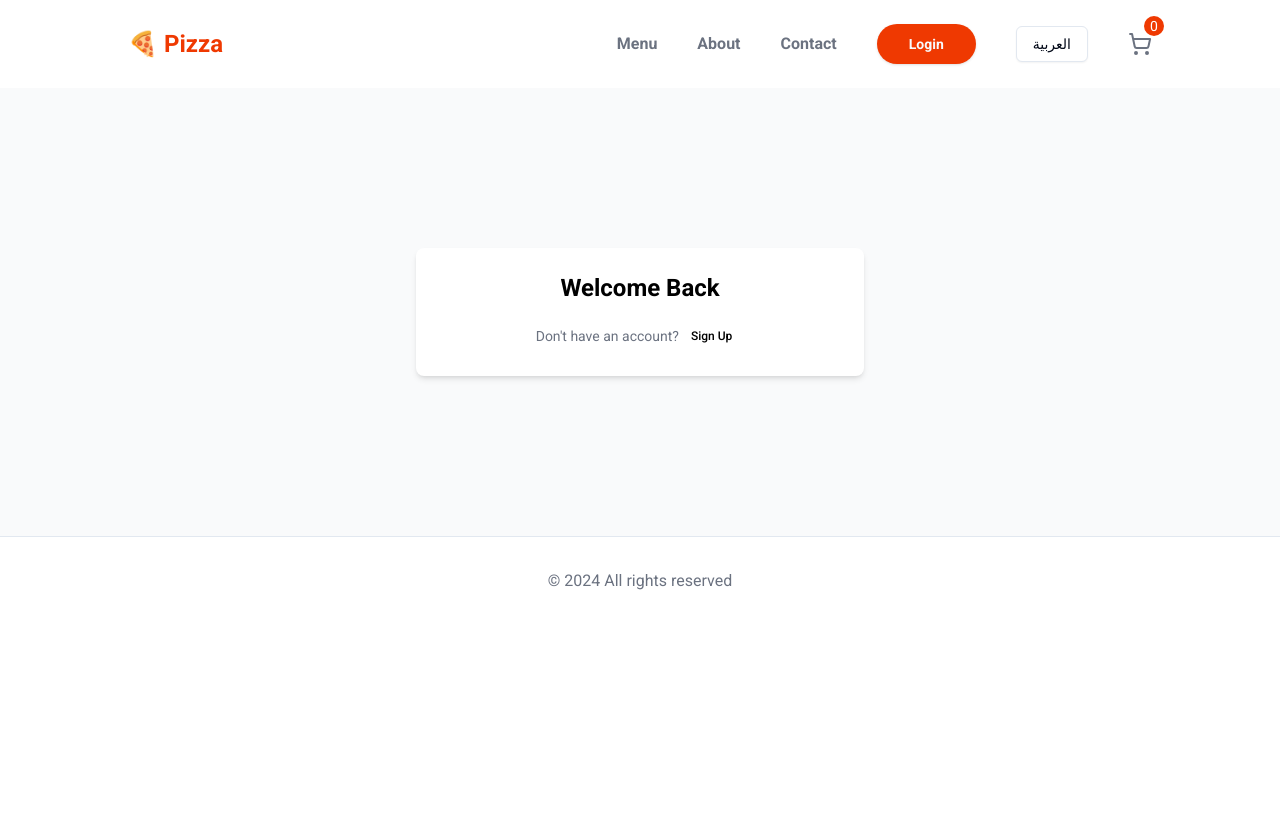
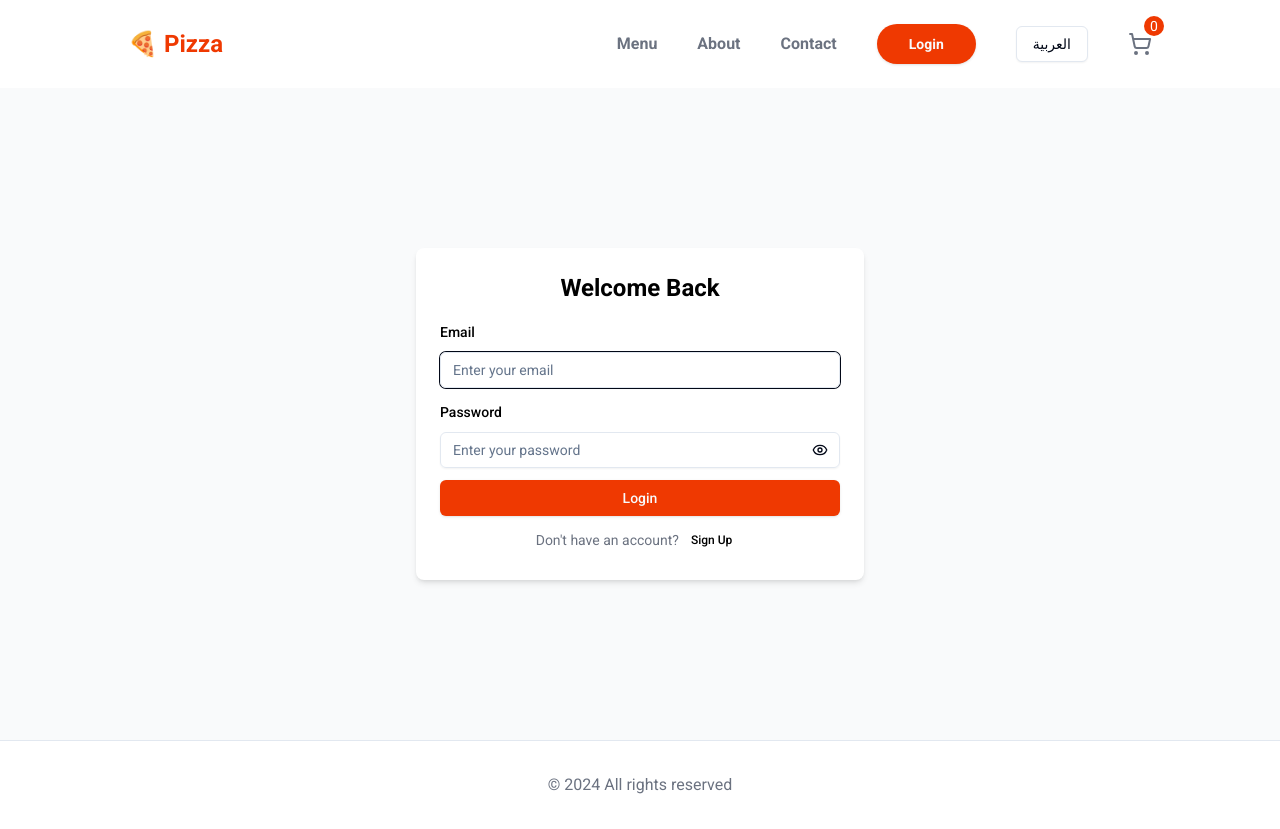
Before and after one commit to EslamK-hub/Food, a Next.js app: page /en/auth/signin in a window 1280 px wide. Before the commit the page ends 800 px from the top, so only its background shows below. Built offline with nearby package versions, Linux system fonts and the light colour scheme.

Commit message:
Build useFormFields Hook

```diff
--- /dev/null
+++ b/src/app/[locale]/auth/signin/_components/Form.tsx
@@ -0,0 +1,26 @@
+"use client";
+
+import FormFields from "@/components/form-fields/form-fields";
+import { Button } from "@/components/ui/button";
+import { Pages } from "@/constants/enums";
+import useFormFields from "@/hooks/useFormFields";
+import { IFormField } from "@/types/app";
+
+export default function Form() {
+    const { getFormFields } = useFormFields({
+        slug: Pages.LOGIN,
+        translations: {},
+    });
+    return (
+        <form>
+            {getFormFields().map((field: IFormField) => (
+                <div key={field.name} className="mb-3">
+                    <FormFields {...field} error={{}} />
+                </div>
+            ))}
+            <Button type="submit" className="w-full">
+                Login
+            </Button>
+        </form>
+    );
+}
--- a/src/app/[locale]/auth/signin/page.tsx
+++ b/src/app/[locale]/auth/signin/page.tsx
@@ -2,6 +2,7 @@ import { buttonVariants } from "@/components/ui/button";
 import { Pages, Routes } from "@/constants/enums";
 import { getCurrentLocale } from "@/lib/getCurrentLocale";
 import Link from "next/link";
+import Form from "./_components/Form";
 
 export default async function SigninPage() {
     const locale = await getCurrentLocale();
@@ -13,7 +14,7 @@ export default async function SigninPage() {
                         <h2 className="text-2xl font-semibold text-center text-black mb-4">
                             Welcome Back
                         </h2>
-                        <form />
+                        <Form />
                         <p className="mt-2 flex items-center justify-center text-accent text-sm">
                             <span>Don&apos;t have an account?</span>
                             <Link
--- /dev/null
+++ b/src/components/form-fields/checkbox.tsx
@@ -0,0 +1,29 @@
+import { IFormField } from "@/types/app";
+import { Label } from "../ui/label";
+import { Checkbox as ShadCnCheckbox } from "../ui/checkbox";
+
+interface Props {
+    onClick?: () => void;
+    checked?: boolean;
+    label?: IFormField["label"];
+    name?: IFormField["name"];
+}
+
+const Checkbox = ({ label, name, checked, onClick }: Props) => {
+    return (
+        <div className="text-accent flex items-center gap-2">
+            <ShadCnCheckbox
+                type="button"
+                id={name}
+                name={name}
+                onClick={onClick}
+                checked={checked}
+            />
+            <Label htmlFor={name} className="text-sm font-normal">
+                {label}
+            </Label>
+        </div>
+    );
+};
+
+export default Checkbox;
--- /dev/null
+++ b/src/components/form-fields/form-fields.tsx
@@ -0,0 +1,32 @@
+import { InputTypes } from "@/constants/enums";
+import TextField from "./text-field";
+import PasswordField from "./password-field";
+import { IFormField } from "@/types/app";
+import Checkbox from "./checkbox";
+
+interface Props extends IFormField {
+    error: any;
+}
+
+const FormFields = (props: Props) => {
+    const { type } = props;
+    const renderField = (): React.ReactNode => {
+        if (type === InputTypes.EMAIL || type === InputTypes.TEXT) {
+            return <TextField {...props} />;
+        }
+
+        if (type === InputTypes.PASSWORD) {
+            return <PasswordField {...props} />;
+        }
+
+        if (type === InputTypes.CHECKBOX) {
+            return <Checkbox {...props} />;
+        }
+
+        return <TextField {...props} />;
+    };
+
+    return <>{renderField()}</>;
+};
+
+export default FormFields;
--- /dev/null
+++ b/src/components/form-fields/password-field.tsx
@@ -0,0 +1,87 @@
+import { IFormField } from "@/types/app";
+import { useState } from "react";
+import { Input } from "../ui/input";
+import { Label } from "../ui/label";
+import { EyeIcon, EyeOffIcon } from "lucide-react";
+import { useParams } from "next/navigation";
+import { Languages } from "@/constants/enums";
+
+interface Props extends IFormField {
+    error: any;
+}
+interface IState {
+    showPassword: boolean;
+}
+
+const INITIAL_STATE: IState = { showPassword: false };
+
+const PasswordField = ({
+    label,
+    name,
+    placeholder,
+    disabled,
+    autoFocus,
+    error,
+    defaultValue,
+}: Props) => {
+    const [state, setState] = useState(INITIAL_STATE);
+    const { showPassword } = state;
+    const { locale } = useParams();
+    const handleClickShowPassword = () =>
+        setState((prevState) => ({
+            ...prevState,
+            showPassword: !prevState.showPassword,
+        }));
+
+    const handleMouseDownPassword = (
+        event: React.MouseEvent<HTMLButtonElement>
+    ) => {
+        event.preventDefault();
+    };
+
+    return (
+        <div className="space-y-2">
+            <Label htmlFor={name} className="capitalize text-black">
+                {label}
+            </Label>
+            <div className="relative flex items-center">
+                <Input
+                    type={showPassword ? "text" : "password"}
+                    placeholder={placeholder}
+                    disabled={disabled}
+                    autoFocus={autoFocus}
+                    autoComplete="off"
+                    name={name}
+                    id={name}
+                    defaultValue={defaultValue}
+                />
+
+                <button
+                    type="button"
+                    onClick={handleClickShowPassword}
+                    onMouseDown={handleMouseDownPassword}
+                    className={`absolute ${
+                        locale === Languages.ARABIC ? "left-3" : "right-3"
+                    }`}
+                >
+                    {showPassword ? (
+                        <EyeOffIcon className="h-4 w-4" />
+                    ) : (
+                        <EyeIcon className="h-4 w-4" />
+                    )}
+                </button>
+            </div>
+            {error && error[name] && (
+                <p
+                    className={`text-accent mt-2 text-sm font-medium ${
+                        error[name] ? "text-destructive" : ""
+                    }`}
+                >
+                    {error[name]}
+                </p>
+            )}
+        </div>
+    );
+};
+
+export default PasswordField;
--- /dev/null
+++ b/src/components/form-fields/text-field.tsx
@@ -0,0 +1,48 @@
+import { IFormField } from "@/types/app";
+import { Input } from "../ui/input";
+import { Label } from "../ui/label";
+
+interface Props extends IFormField {
+    error: any;
+}
+
+const TextField = ({
+    label,
+    name,
+    type,
+    placeholder,
+    disabled,
+    autoFocus,
+    error,
+    defaultValue,
+    readOnly,
+}: Props) => {
+    return (
+        <div className="space-y-2">
+            <Label htmlFor={name} className="capitalize text-black mb-2">
+                {label}
+            </Label>
+            <Input
+                type={type}
+                placeholder={placeholder}
+                disabled={disabled}
+                autoFocus={autoFocus}
+                name={name}
+                id={name}
+                defaultValue={defaultValue}
+                readOnly={readOnly}
+            />
+            {error && error[name] && (
+                <p
+                    className={`text-accent mt-2 text-sm font-medium ${
+                        error[name] ? "text-destructive" : ""
+                    }`}
+                >
+                    {error[name]}
+                </p>
+            )}
+        </div>
+    );
+};
+
+export default TextField;
--- /dev/null
+++ b/src/hooks/useFormFields.ts
@@ -0,0 +1,66 @@
+import { Pages } from "@/constants/enums";
+import { IFormField, IFormFieldsVariables } from "@/types/app";
+
+interface Props extends IFormFieldsVariables {
+    translations: any;
+}
+
+export default function useFormFields({ slug, translations }: Props) {
+    const loginFields = (): IFormField[] => [
+        {
+            label: "Email",
+            name: "email",
+            type: "email",
+            placeholder: "Enter your email",
+            autoFocus: true,
+        },
+        {
+            label: "Password",
+            name: "password",
+            type: "password",
+            placeholder: "Enter your password",
+        },
+    ];
+
+    const signupFields = (): IFormField[] => [
+        {
+            label: translations.auth.register.name.label,
+            name: "name",
+            type: "text",
+            placeholder: translations.auth.register.name.placeholder,
+            autoFocus: true,
+        },
+        {
+            label: translations.auth.register.email.label,
+            name: "email",
+            type: "email",
+            placeholder: translations.auth.register.email.placeholder,
+        },
+        {
+            label: translations.auth.register.password.label,
+            name: "password",
+            type: "password",
+            placeholder: translations.auth.register.password.placeholder,
+        },
+        {
+            label: translations.auth.register.confirmPassword.label,
+            name: "confirmPassword",
+            type: "password",
+            placeholder: translations.auth.register.confirmPassword.placeholder,
+        },
+    ];
+
+    const getFormFields = (): IFormField[] => {
+        switch (slug) {
+            case Pages.LOGIN:
+                return loginFields();
+            case Pages.Register:
+                return signupFields();
+            default:
+                return [];
+        }
+    };
+    return {
+        getFormFields,
+    };
+}
--- /dev/null
+++ b/src/types/app.ts
@@ -0,0 +1,31 @@
+export interface IOption {
+    label: string;
+    value: string;
+}
+export interface IFormField {
+    name: string;
+    label?: string;
+    type:
+        | "text"
+        | "email"
+        | "password"
+        | "number"
+        | "date"
+        | "time"
+        | "datetime-local"
+        | "checkbox"
+        | "radio"
+        | "select"
+        | "hidden"
+        | "textarea";
+    placeholder?: string;
+    disabled?: boolean;
+    autoFocus?: boolean;
+    options?: IOption;
+    id?: string;
+    defaultValue?: string;
+    readOnly?: boolean;
+}
+export interface IFormFieldsVariables {
+    slug: string;
+}
```
